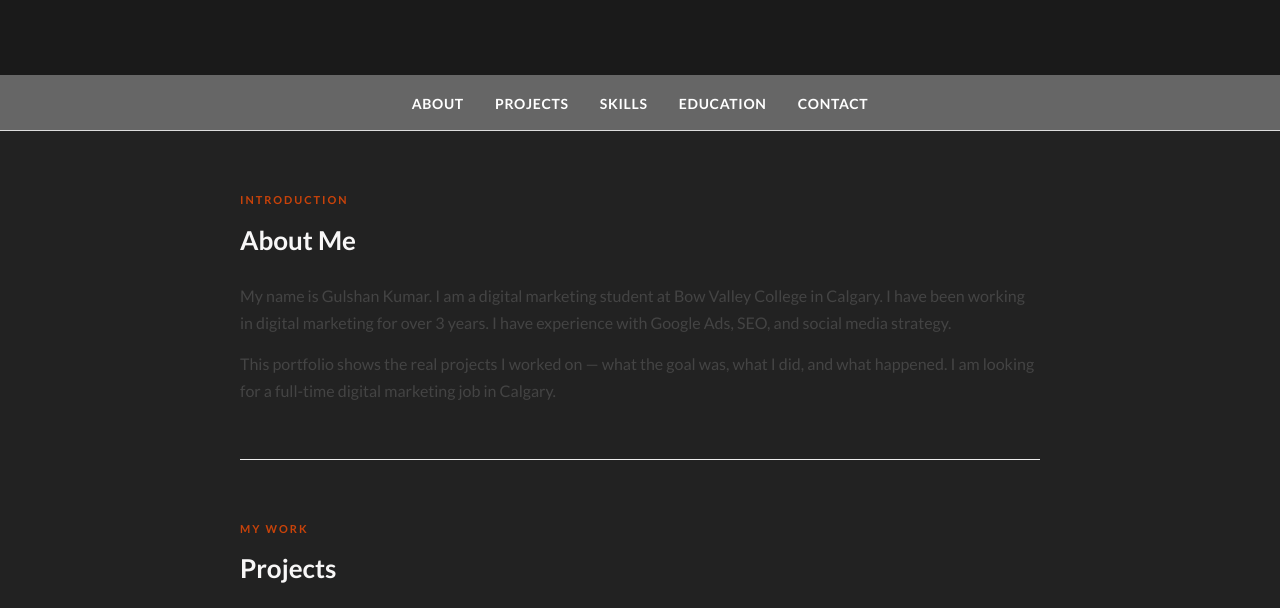
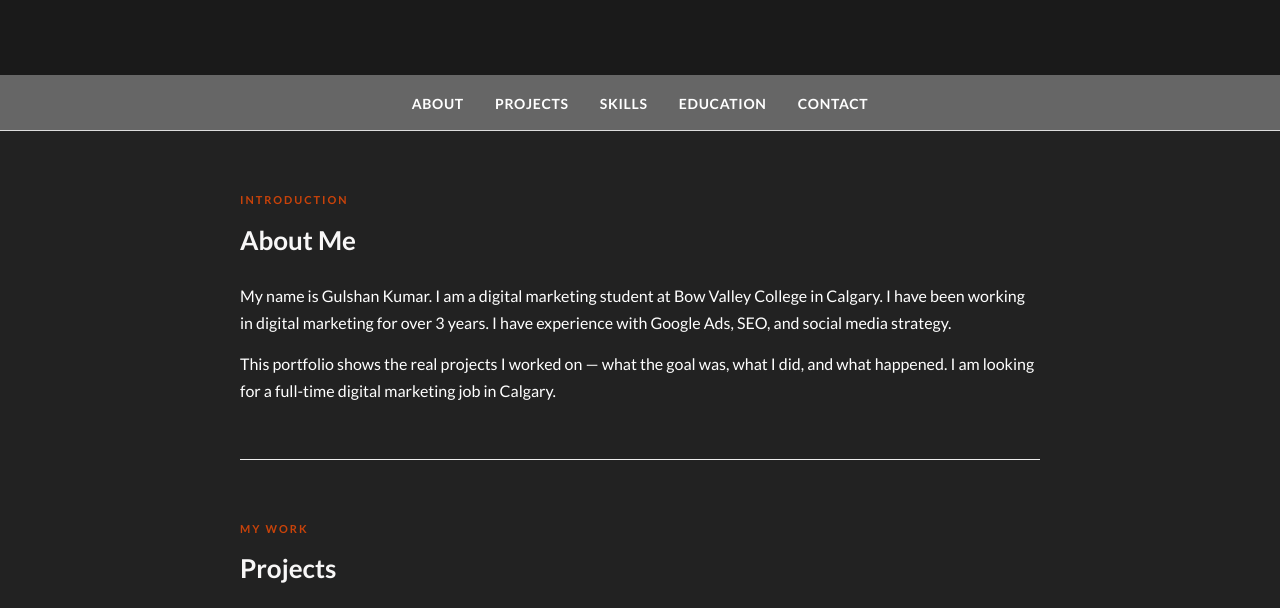
Before and after one commit to gulshansafe10-code/MyPortfolio, a plain HTML site: page index.html in a window 1280 px wide. Shown: the part 163-771 px from the top of the page. Drawn offline with Linux system fonts and the light colour scheme.

Commit message:
Update index.html

```diff
--- a/index.html
+++ b/index.html
@@ -85,7 +85,7 @@
     color: #f8f7f7;
     margin-bottom: 20px;
   }
-  p { margin-bottom: 14px; color: #444; }
+  p { margin-bottom: 14px; color: #FFFFFF; }
 
   /* ── PROJECT CARD ── */
   .project {
```
